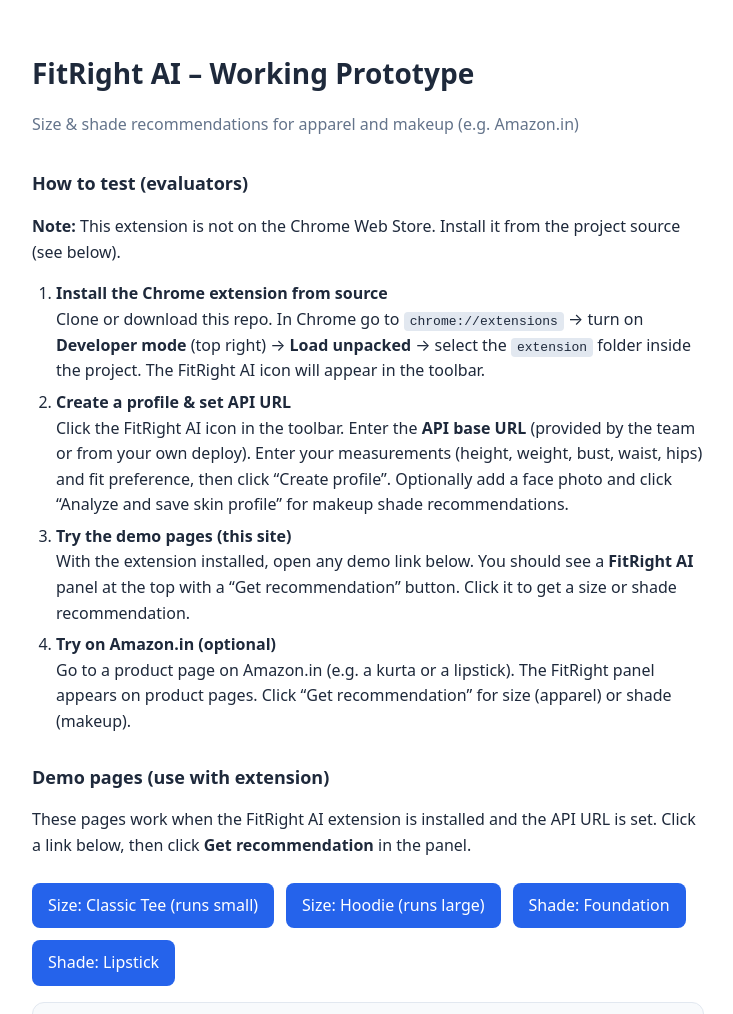
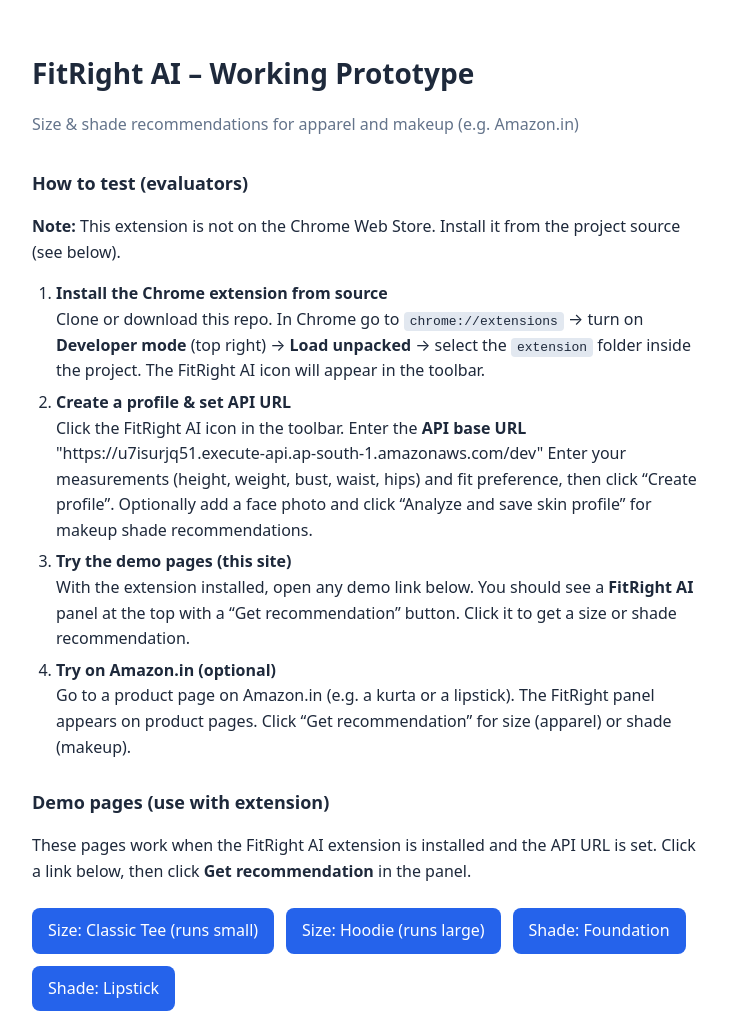
Before and after one commit to Yuktha2708/AI_For_Bharat, a browser extension: page docs/index.html in a window 1280 px wide. Shown: the top 1014 px of the page, without its empty margins (272-1005 px from the left). Drawn offline with Linux system fonts and the light colour scheme.

Commit message:
Update index.html

```diff
--- a/docs/index.html
+++ b/docs/index.html
@@ -33,7 +33,7 @@
     <li><strong>Install the Chrome extension from source</strong><br>
       Clone or download this repo. In Chrome go to <code>chrome://extensions</code> → turn on <strong>Developer mode</strong> (top right) → <strong>Load unpacked</strong> → select the <code>extension</code> folder inside the project. The FitRight AI icon will appear in the toolbar.</li>
     <li><strong>Create a profile &amp; set API URL</strong><br>
-      Click the FitRight AI icon in the toolbar. Enter the <strong>API base URL</strong> (provided by the team or from your own deploy). Enter your measurements (height, weight, bust, waist, hips) and fit preference, then click “Create profile”. Optionally add a face photo and click “Analyze and save skin profile” for makeup shade recommendations.</li>
+      Click the FitRight AI icon in the toolbar. Enter the <strong>API base URL</strong> "https://u7isurjq51.execute-api.ap-south-1.amazonaws.com/dev" Enter your measurements (height, weight, bust, waist, hips) and fit preference, then click “Create profile”. Optionally add a face photo and click “Analyze and save skin profile” for makeup shade recommendations.</li>
     <li><strong>Try the demo pages (this site)</strong><br>
       With the extension installed, open any demo link below. You should see a <strong>FitRight AI</strong> panel at the top with a “Get recommendation” button. Click it to get a size or shade recommendation.</li>
     <li><strong>Try on Amazon.in (optional)</strong><br>
```
